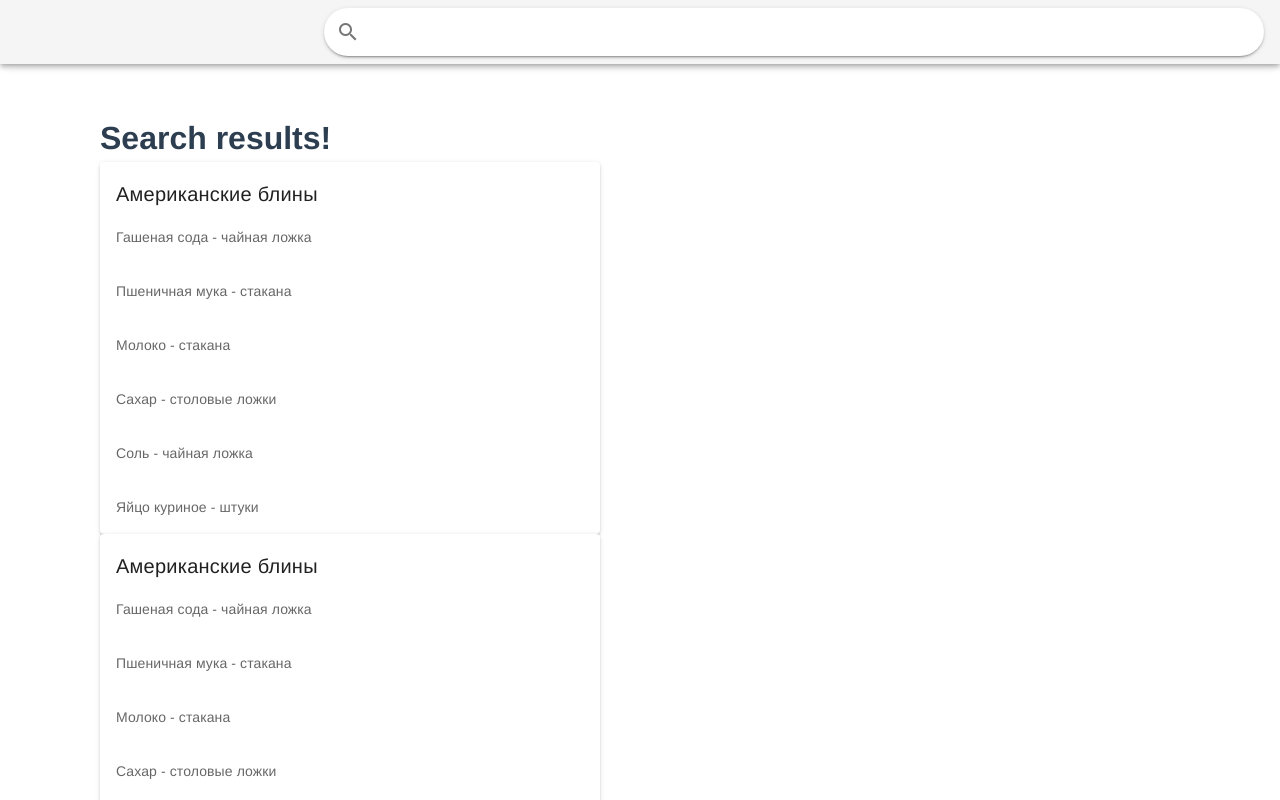
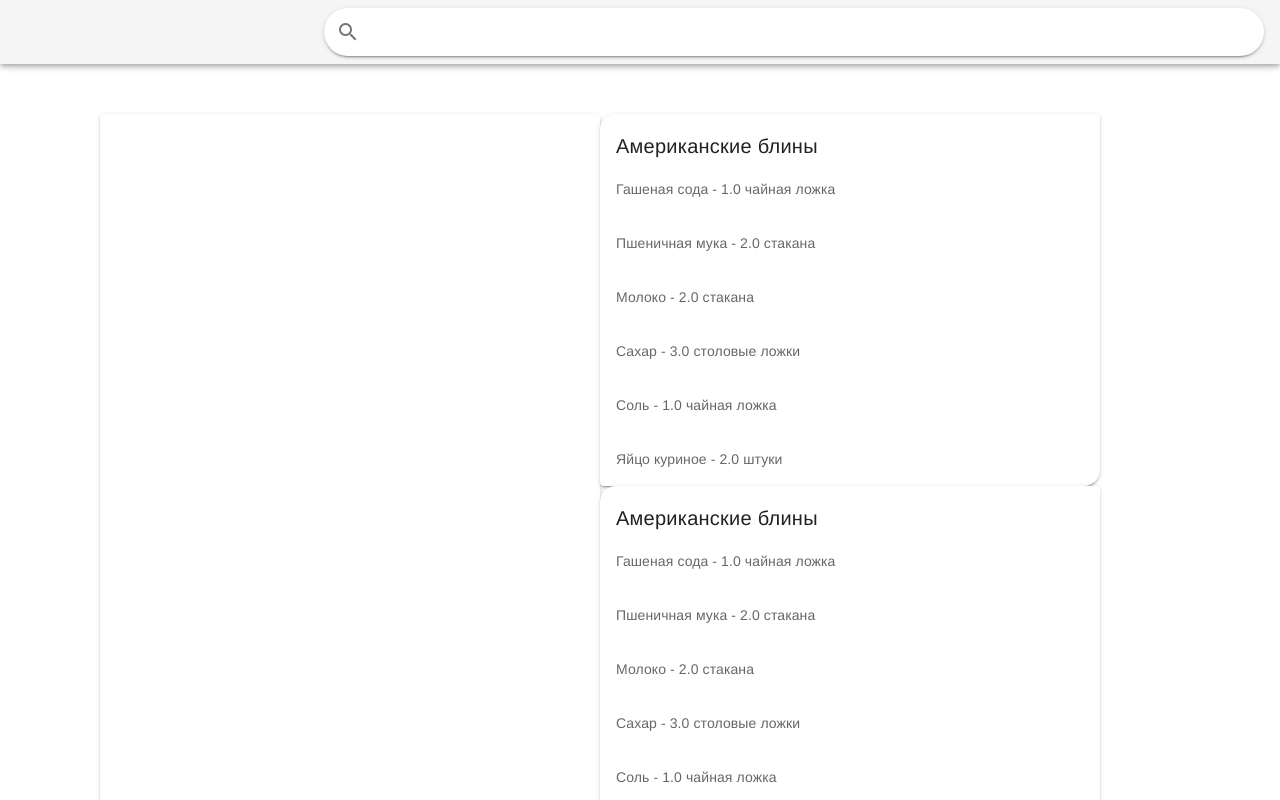
Before and after one commit to korstan/goodcook-webapp, a Vue app: page /search in a window 1280 px wide. Shown: the top 800 px of the page. Built offline with nearby package versions, Linux system fonts and the light colour scheme.

Commit message:
work in progress: search results page layout

```diff
--- a/src/components/RecipeCard/RecipeCard.vue
+++ b/src/components/RecipeCard/RecipeCard.vue
@@ -1,8 +1,8 @@
 <template>
-  <v-card width="500">
+  <v-card shaped width="500" class="recipe-card">
     <v-card-title>{{ this.title }}</v-card-title>
     <v-card-text v-for="ingredient in ingredients" :key="ingredient.name">
-      {{ ingredient.name }} - {{ ingredient.measure }}
+      {{ ingredient.name }} - {{ ingredient.amount }} {{ ingredient.measure }}
     </v-card-text>
   </v-card>
 </template>
@@ -50,4 +50,8 @@ export default {
 };
 </script>
 
-<style></style>
+<style lang="scss" scoped>
+.recipe-card {
+  border-radius: 100px;
+}
+</style>
--- /dev/null
+++ b/src/components/SideMenu/SideMenu.vue
@@ -0,0 +1,14 @@
+<template>
+  <v-card width="500" height="700"> </v-card>
+</template>
+
+<script>
+export default {};
+</script>
+
+<style lang="scss" scoped>
+.side-menu {
+  border-radius: 100px;
+  background-color: $primary-color-light;
+}
+</style>
--- a/src/views/Search.vue
+++ b/src/views/Search.vue
@@ -1,20 +1,25 @@
 <template>
-  <div>
-    <h1>Search results!</h1>
-    <RecipeCard />
-    <RecipeCard />
-    <RecipeCard />
-    <RecipeCard />
+  <div class="d-flex">
+    <div>
+      <SideMenu />
+    </div>
+    <div>
+      <RecipeCard />
+      <RecipeCard />
+      <RecipeCard />
+      <RecipeCard />
+    </div>
   </div>
 </template>
 
 <script>
+import SideMenu from '@/components/SideMenu/SideMenu.vue';
 import RecipeCard from '@/components/RecipeCard/RecipeCard.vue';
 import { mapActions } from 'vuex';
 
 export default {
   name: 'Search',
-  components: { RecipeCard },
+  components: { SideMenu, RecipeCard },
   mounted() {
     this.SHOW_HEADER();
   },
```
